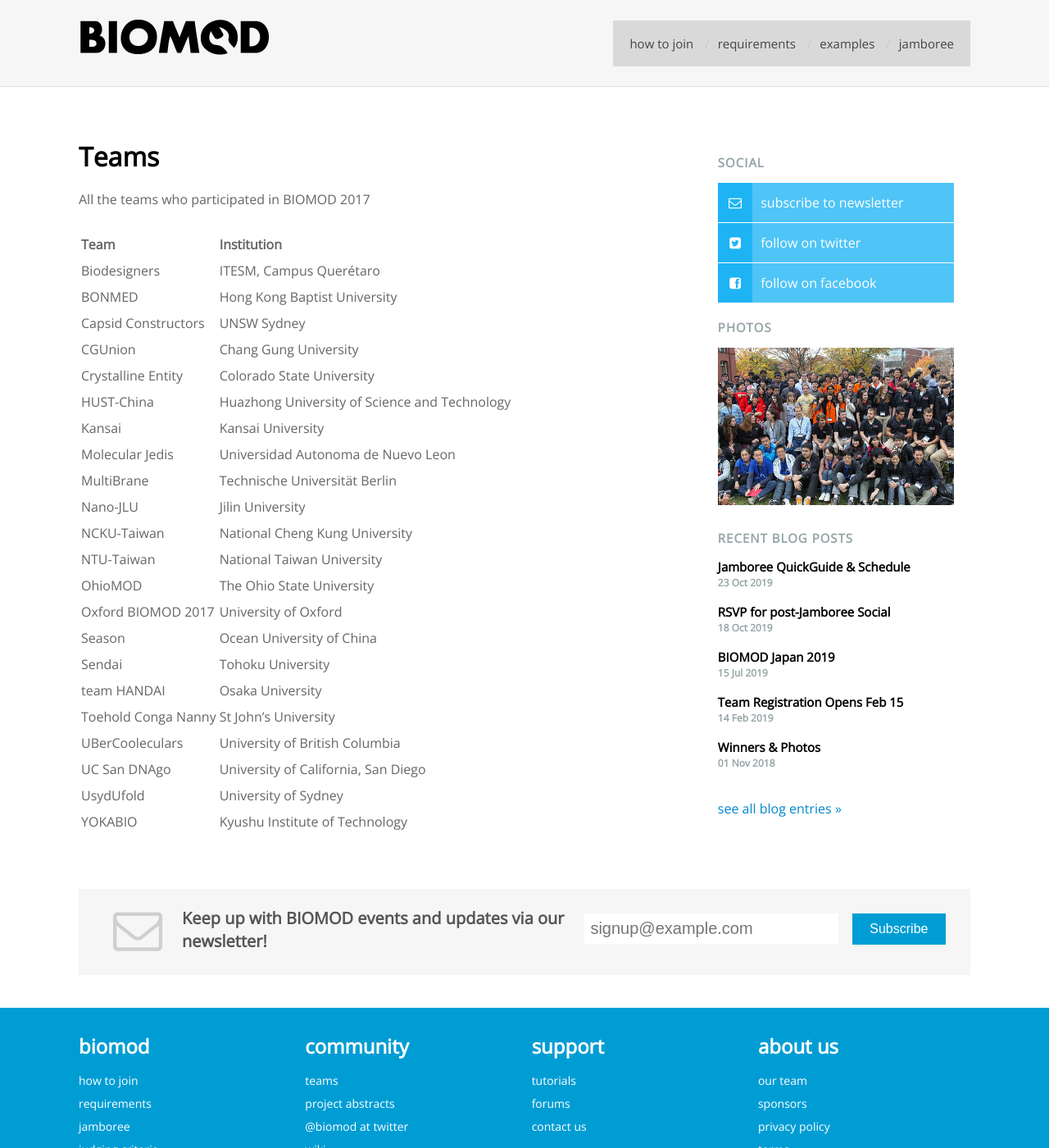
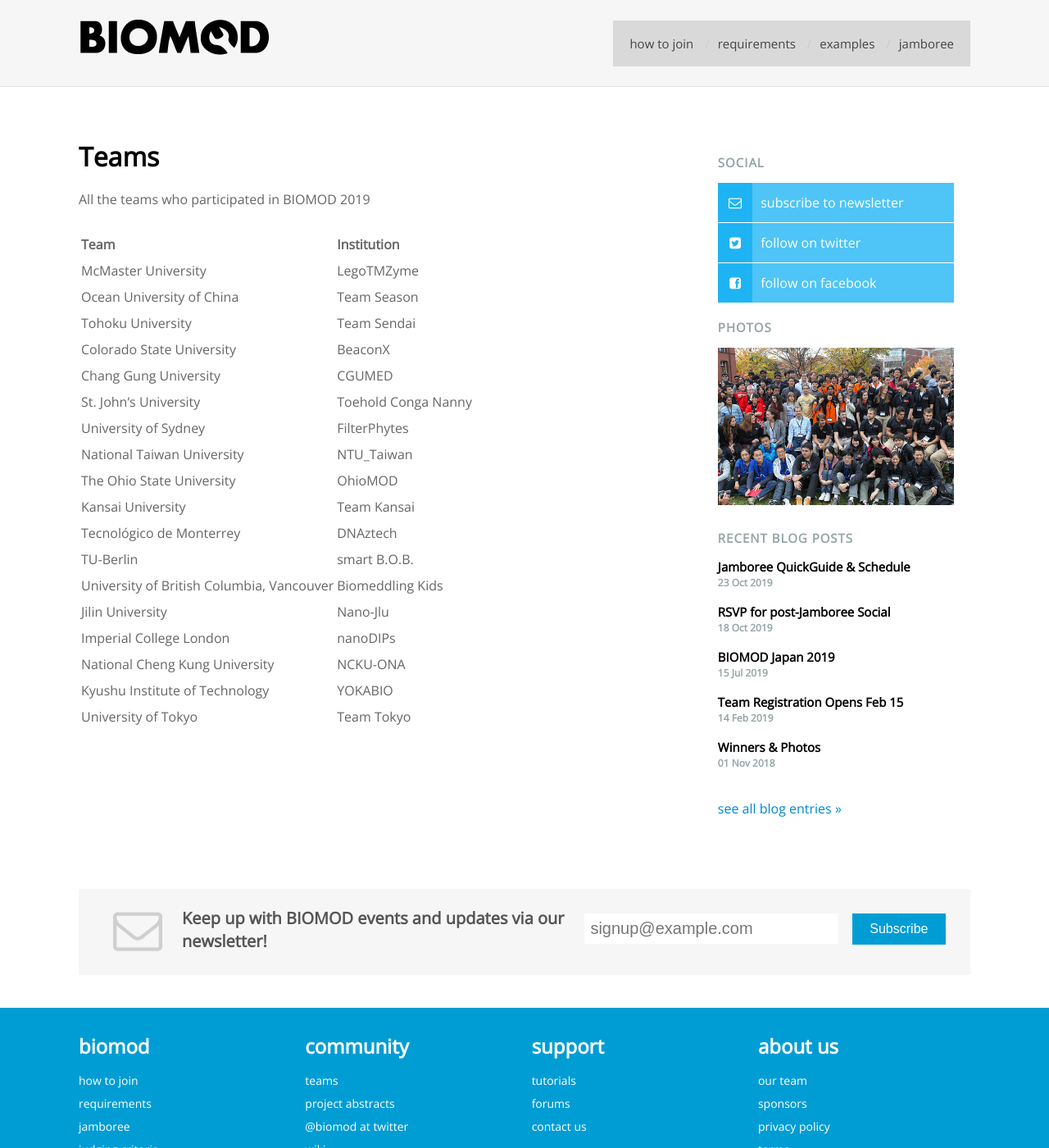
Before and after one commit to sdouglas/biomod, a Jekyll site: the page built from teams/index.md, in a window 1280 px wide and 1400 px high. Shown: the whole window at 82% size. Built offline with Jekyll 4.4.1, drawn with Linux system fonts in a browser that asks for light colours; nearby versions of some CDN libraries.

Commit message:
Update teams 2019

```diff
--- a/teams/index.md
+++ b/teams/index.md
@@ -4,29 +4,25 @@
 date:   2017-12-29 09:15:00
 ---
 
-All the teams who participated in BIOMOD 2017
+All the teams who participated in BIOMOD 2019
 
 Team|Institution
 :-|:-
-Biodesigners|ITESM, Campus Querétaro
-BONMED|Hong Kong Baptist University
-Capsid Constructors|UNSW Sydney
-CGUnion|Chang Gung University
-Crystalline Entity|Colorado State University
-HUST-China|Huazhong University of Science and Technology
-Kansai|Kansai University
-Molecular Jedis|Universidad Autonoma de Nuevo Leon
-MultiBrane|Technische Universität Berlin
-Nano-JLU|Jilin University
-NCKU-Taiwan|National Cheng Kung University
-NTU-Taiwan|National Taiwan University
-OhioMOD|The Ohio State University
-Oxford BIOMOD 2017|University of Oxford
-Season|Ocean University of China
-Sendai|Tohoku University
-team HANDAI|Osaka University
-Toehold Conga Nanny|St John's University
-UBerCooleculars|University of British Columbia
-UC San DNAgo|University of California, San Diego
-UsydUfold|University of Sydney
-YOKABIO|Kyushu Institute of Technology
+McMaster University|LegoTMZyme
+Ocean University of China|Team Season
+Tohoku University|Team Sendai
+Colorado State University|BeaconX
+Chang Gung University|CGUMED
+St. John's University|Toehold Conga Nanny
+University of Sydney|FilterPhytes
+National Taiwan University|NTU_Taiwan
+The Ohio State University|OhioMOD
+Kansai University|Team Kansai
+Tecnológico de Monterrey|DNAztech
+TU-Berlin|smart B.O.B.
+University of British Columbia, Vancouver|Biomeddling Kids
+Jilin University|Nano-Jlu
+Imperial College London|nanoDIPs
+National Cheng Kung University|NCKU-ONA
+Kyushu Institute of Technology|YOKABIO
+University of Tokyo|Team Tokyo
```
